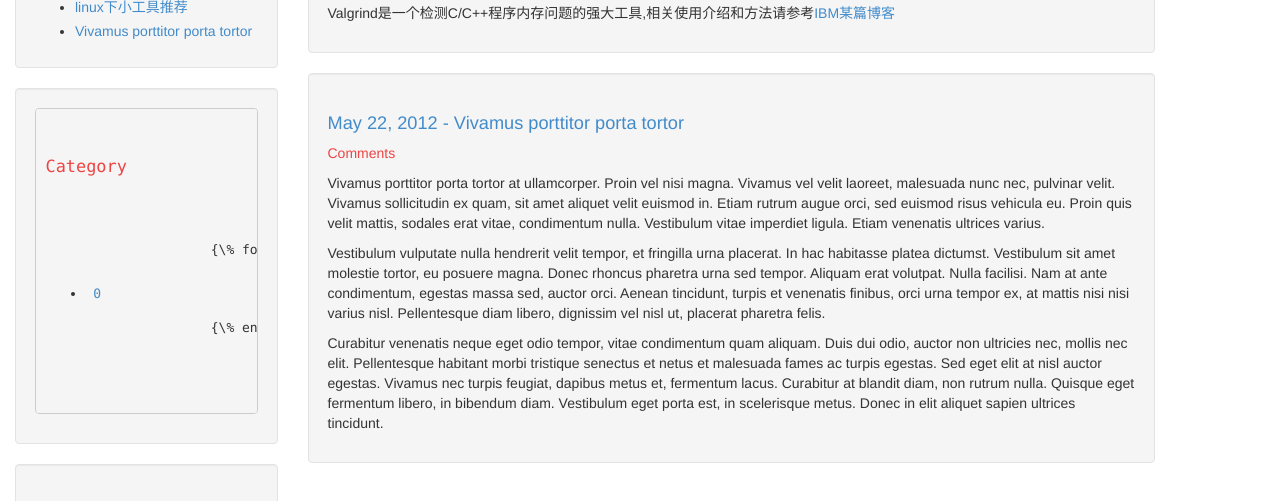
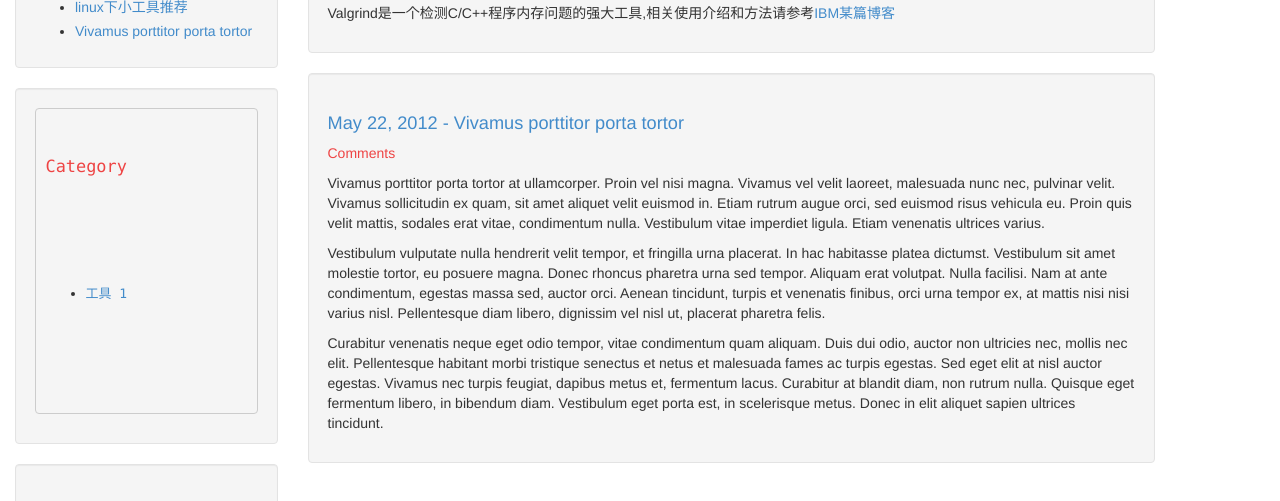
Before and after one commit to sosohu/sosohu.github.io, a Jekyll site: the page built from index.html, in a window 1280 px wide. Shown: the part 210-711 px from the top of the page. Built offline with Jekyll 4.4.1, drawn with Linux system fonts in a browser that asks for light colours; Markdown is read by kramdown in place of the engine named in the settings; the list of posts is cut into pages by our own code; comment, search, counter and statistics services are not loaded.

Commit message:
add cat....

```diff
--- a/_includes/sidebar.html
+++ b/_includes/sidebar.html
@@ -15,9 +15,9 @@
  	<pre class="html" name="colorcode">
 	 <h1>Category</h1>
 	 <ul>
-		{\% for category in site.categories %}
+		{% for category in site.categories %}
 		<li><a href=”/categories/{{ category | first }}/” title=”view all posts”>{{ category | first }} {{ category | last | size }}</a> </li>
-		{\% endfor %}
+		{% endfor %}
 	 </ul>
 	</pre>
 </div>
```
